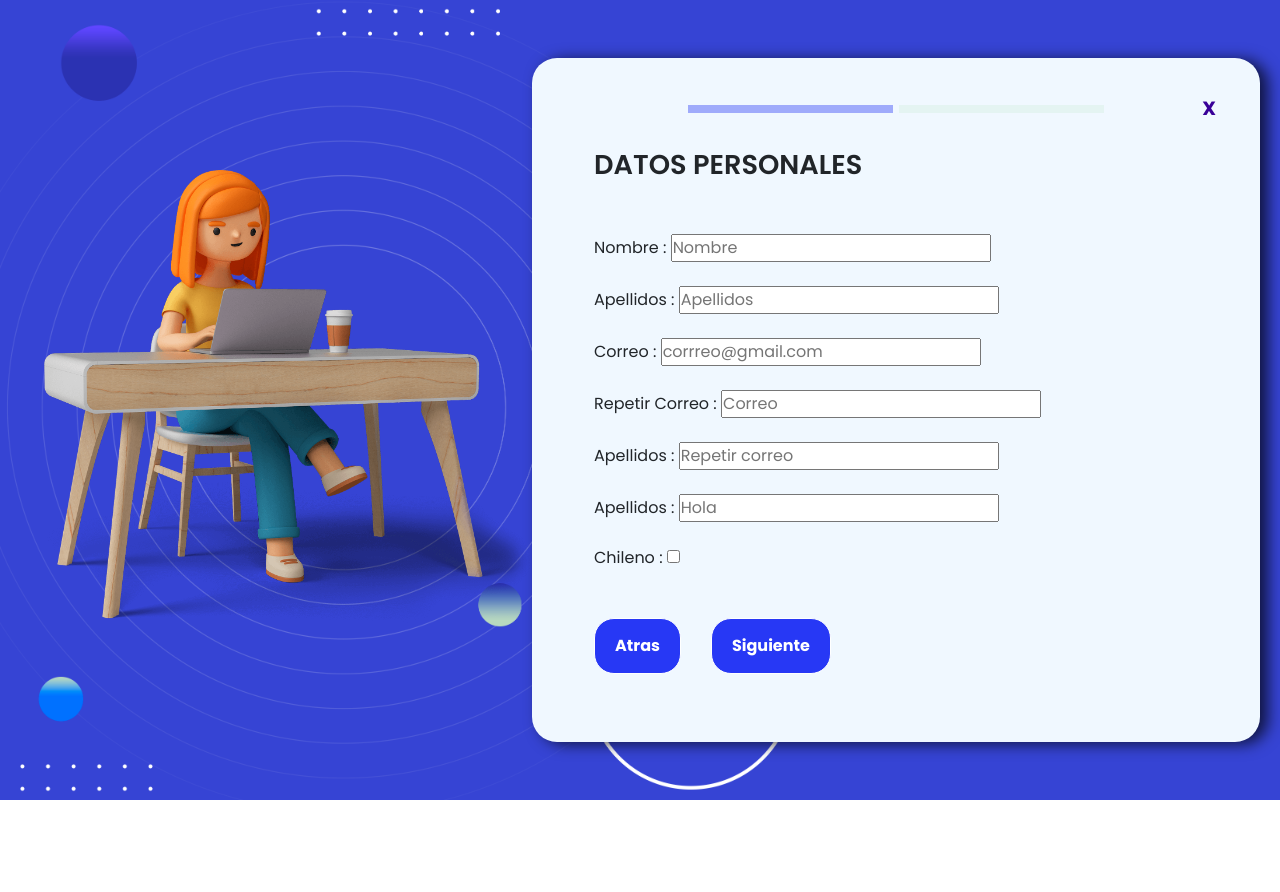
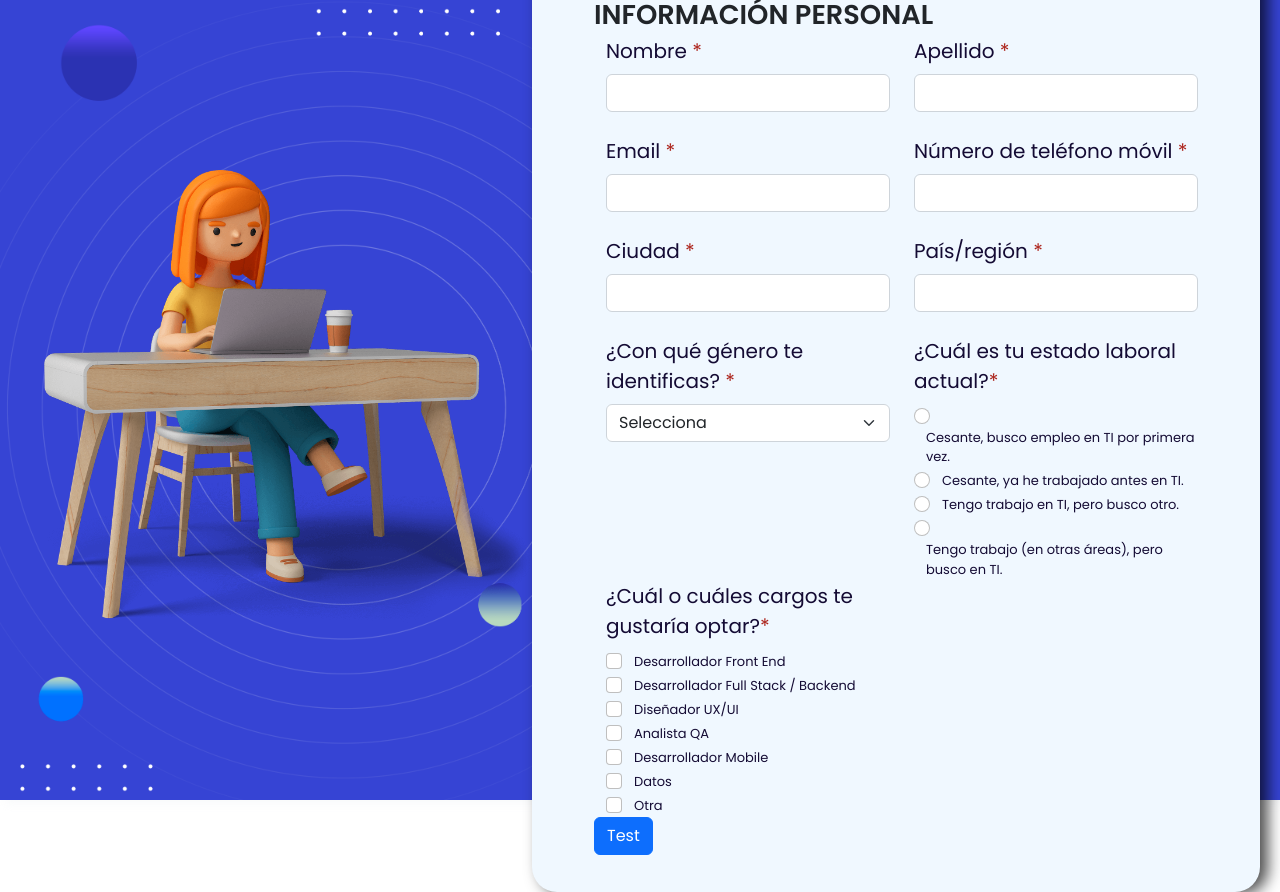
Before and after one commit to dlab-team/c7-frontend, a React (Create React App) app: page /carrou in a window 1280 px wide. Before the commit the page ends 800 px from the top, so only its background shows below. Built offline with nearby package versions, Linux system fonts and the light colour scheme.

Commit message:
personal info form

```diff
--- /dev/null
+++ b/src/components/FormInfoPersonal/index.js
@@ -0,0 +1,269 @@
+import "./style.scss";
+import { Form, Col, Row, Button,FormCheck } from "react-bootstrap";
+import React, { useState, useEffect } from "react";
+import { categories } from "../../utils/contactFormCategories";
+import { employmentStatus } from "../../utils/contactFormEmploymentStatus";
+
+const formDefault = {
+  name: "",
+  lastName: "",
+  email: "",
+  phone: "",
+  city: "",
+  country: "",
+  employmentStatus: "",
+  categories: [],
+};
+const categoriesDefault = new Array(categories.length).fill(false);
+
+const FormInfoPersonal = () => {
+  const [form, setForm] = useState(formDefault);
+  const [validated, setValidated] = useState(false);
+  const [categoriesState, setCategoriesState] = useState(categoriesDefault);
+  const checkBoxSelected = form.categories.length > 0;
+
+  const onFormUpdate = (e) => {
+    setForm({
+      ...form,
+      [e.target.name]: e.target.value,
+    });
+  };
+
+  useEffect(() => {
+    console.log(form);
+    console.log(atLeastOneCheckboxIsChecked());
+  }, [form]);
+
+  function atLeastOneCheckboxIsChecked() {
+    const checkboxes = Array.from(
+      document.querySelectorAll(".categories-checkbox")
+    );
+    return checkboxes.reduce((acc, curr) => acc || curr.checked, false);
+  }
+
+  ///////////////////////
+
+  const handleSubmit = (event) => {
+    const form = event.currentTarget;
+    if (form.checkValidity() === false) {
+      event.preventDefault();
+      event.stopPropagation();
+    }
+    setValidated(true);
+  };
+
+  const categoriesUpdate = (position) => {
+    const updatedcategoriesState = categoriesState.map((item, index) =>
+      index === position ? !item : item
+    );
+    setCategoriesState(updatedcategoriesState);
+    setForm({
+      ...form,
+      categories: Array.from(
+        document.querySelectorAll("input[type=checkbox]:checked"),
+        (e) => e.name
+      ),
+    });
+  };
+
+  return (
+    <Form noValidate validated={validated} onSubmit={handleSubmit}>
+      <div className="FormInfoPersonal">
+        <Form.Group as={Row}>
+          <Col sm="6">
+            <Form.Label>
+              <span className="text">
+                Nombre <span className="red">*</span>
+              </span>
+            </Form.Label>
+            <Form.Control
+              type="text"
+              required
+              onChange={onFormUpdate}
+              name="name"
+            />
+            <Form.Control.Feedback type="invalid">
+              Por favor ingresa tu Nombre.
+            </Form.Control.Feedback>
+          </Col>
+          <Col sm="6">
+            <Form.Label>
+              <span className="text">
+                Apellido <span className="red">*</span>
+              </span>
+            </Form.Label>
+            <Form.Control
+              type="text"
+              required
+              onChange={onFormUpdate}
+              name="lastName"
+            />
+            <Form.Control.Feedback type="invalid">
+              Por favor ingresa tu Apellido.
+            </Form.Control.Feedback>
+          </Col>
+        </Form.Group>
+
+        <br></br>
+        <Form.Group as={Row}>
+          <Col sm="6">
+            <Form.Label>
+              <span className="text">
+                Email <span className="red">*</span>
+              </span>
+            </Form.Label>
+            <Form.Control
+              type="email"
+              required
+              onChange={onFormUpdate}
+              name="email"
+            />
+            <Form.Control.Feedback type="invalid">
+              Por favor ingresa un Email valido.
+            </Form.Control.Feedback>
+          </Col>
+          <Col sm="6">
+            <Form.Label>
+              <span className="text">
+                Número de teléfono móvil <span className="red">*</span>
+              </span>
+            </Form.Label>
+            <Form.Control
+              type="number"
+              required
+              onChange={onFormUpdate}
+              name="phone"
+            />
+            <Form.Control.Feedback type="invalid">
+              Por favor ingresa tu Número.
+            </Form.Control.Feedback>
+          </Col>
+        </Form.Group>
+
+        <br></br>
+        <Form.Group as={Row}>
+          <Col sm="6">
+            <Form.Label>
+              <span className="text">
+                Ciudad <span className="red">*</span>
+              </span>
+            </Form.Label>
+            <Form.Control
+              type="text"
+              required
+              onChange={onFormUpdate}
+              name="city"
+            />
+            <Form.Control.Feedback type="invalid">
+              Por favor ingresa tu Ciudad.
+            </Form.Control.Feedback>
+          </Col>
+          <Col sm="6">
+            <Form.Label>
+              <span className="text">
+                País/región <span className="red">*</span>
+              </span>
+            </Form.Label>
+            <Form.Control
+              type="text"
+              required
+              onChange={onFormUpdate}
+              name="country"
+            />
+            <Form.Control.Feedback type="invalid">
+              Por favor ingresa tu País/región.
+            </Form.Control.Feedback>
+          </Col>
+        </Form.Group>
+
+        <br></br>
+        <Form.Group as={Row}>
+          <Col sm="6">
+            <Form.Label>
+              <span className="text">
+                ¿Con qué género te identificas? <span className="red">*</span>
+              </span>
+            </Form.Label>
+            <Form.Select required name="gender" defaultValue="">
+              <option value="" disabled hidden>
+                Selecciona
+              </option>
+              <option value="1">Hombre</option>
+              <option value="2">Mujer</option>
+              <option value="3">Otro</option>
+            </Form.Select>
+            <Form.Control.Feedback type="invalid">
+              Por favor selecciona tu Género.
+            </Form.Control.Feedback>
+          </Col>
+          <Col sm="6">
+
+            <Form.Label>
+              <span className="text">
+                ¿Cuál es tu estado laboral actual?<span className="red">*</span>
+              </span>
+            </Form.Label>
+            <FormCheck controlId="employment">
+              {employmentStatus.map((employment) => (
+                <div key={employment.name}>
+                  <Form.Check.Input
+                    required
+                    type="radio"
+                    name="employmentStatus"
+                    value={employment.value}
+                    onChange={onFormUpdate}
+                  />
+                  <Form.Check.Label className="text--sm">
+                    {employment.name}
+                  </Form.Check.Label>
+                  <Form.Control.Feedback type="invalid" htmlFor="employment">
+              Por favor selecciona una opcion.
+            </Form.Control.Feedback>
+                </div>
+              ))}
+
+              </FormCheck>
+          </Col>
+        </Form.Group>
+
+        <Form.Group as={Row}>
+          <Col sm="6">
+            <Form.Label>
+              <span className="text">
+                ¿Cuál o cuáles cargos te gustaría optar?
+                <span className="red">*</span>
+              </span>
+            </Form.Label>
+            <Form.Group required controlId="categories-checkbox">
+              {categories.map(({ name, value }, index) => (
+                <div key={name}>
+                  <Form.Check.Input
+                    formNoValidate={atLeastOneCheckboxIsChecked}
+                    className="categories-checkbox"
+                    type="checkbox"
+                    id={`check-${name}`}
+                    name={value}
+                    feedback="Debes seleccionar al menos una opcion."
+                    feedbacktype="invalid"
+                    checked={categoriesState[index]}
+                    onChange={() => categoriesUpdate(index)}
+                  />
+                  <Form.Check.Label
+                    className="text--sm"
+                    htmlFor={`check-${name}`}
+                  >
+                    {name}
+                  </Form.Check.Label>
+                </div>
+              ))}
+            </Form.Group>
+          </Col>
+        </Form.Group>
+      </div>
+      <Button type="submit" onSubmit={handleSubmit}>
+        Test
+      </Button>
+    </Form>
+  );
+};
+export default FormInfoPersonal;
--- /dev/null
+++ b/src/components/FormInfoPersonal/style.scss
@@ -0,0 +1,28 @@
+@use "../../styles/App" as *;
+
+.FormInfoPersonal {
+  display: block;
+  margin-left: 12px;
+}
+.text {
+  color: $blue-dark;
+  font-weight: 400;
+  font-size: 20px;
+  &--sm {
+    color: $blue-dark;
+    font-weight: 400;
+    font-size: 13px;
+  margin-left: 12px;
+
+  }
+  .red {
+    color: $red;
+  }
+}
+.list {
+    display: block;
+    list-style-type: none;
+    padding: 0px;
+    align-items: start;
+    justify-content: center;
+  }
--- a/src/components/WorkProfile_FormController/FormController.js
+++ b/src/components/WorkProfile_FormController/FormController.js
@@ -1,87 +1,94 @@
-import React from 'react'
-import './FormController.scss'
+import React from "react";
+import "./FormController.scss";
+import FormInfoPersonal from "../FormInfoPersonal";
 
 const FormController = () => {
-
-    return <>
+  return (
+    <>
       <div id="carouselExampleCaptions" className="carousel slide">
-
         {/* botones navegacion de la parte de arriba */}
         <div className="carousel-indicators indicators-container">
-                <button type="button" data-bs-target="#carouselExampleCaptions" data-bs-slide-to="0" className="form-indicator active" aria-current="true" aria-label="Slide 1"></button>
-                <button type="button" data-bs-target="#carouselExampleCaptions" data-bs-slide-to="1" className='form-indicator' aria-label="Slide 2"></button>
+          <button
+            type="button"
+            data-bs-target="#carouselExampleCaptions"
+            data-bs-slide-to="0"
+            className="form-indicator active"
+            aria-current="true"
+            aria-label="Slide 1"
+          ></button>
+          <button
+            type="button"
+            data-bs-target="#carouselExampleCaptions"
+            data-bs-slide-to="1"
+            className="form-indicator"
+            aria-label="Slide 2"
+          ></button>
           {/*<button type="button" data-bs-target="#carouselExampleCaptions" data-bs-slide-to="2" className='form-indicator' aria-label="Slide 3"></button>
                 <button type="button" data-bs-target="#carouselExampleCaptions" data-bs-slide-to="3" className='form-indicator' aria-label="Slide 4"></button>
                 <button type="button" data-bs-target="#carouselExampleCaptions" data-bs-slide-to="4" className='form-indicator' aria-label="Slide 5"></button> */}
         </div>
 
         {/* Cada formulario */}
-            <div className="carousel-inner" id='form-controll'>
-
+        <div className="carousel-inner" id="form-controll">
           <div className="carousel-item active">
-                    <span className='text__subject ' >
-                        DATOS PERSONALES
-                    </span>
-                    <TestForm />
+            <span className="text__subject ">INFORMACIÓN PERSONAL</span>
+            <FormInfoPersonal />
           </div>
 
           <div className="carousel-item">
-                    <span className='text__subject ' >
-                        DATOS DE TU CUENTA
-                    </span>
+            <span className="text__subject ">DATOS DE TU CUENTA</span>
             <TestForm />
           </div>
-
         </div>
-
       </div>
     </>
-}
+  );
+};
 
 // formulario para probar la vista
 const TestForm = () => {
-    return <form>
+  return (
+    <form>
       <br /> <br />
       <span>Nombre : </span>
-        <input type={'text'} placeholder='Nombre' /> <br /> <br />
-
+      <input type={"text"} placeholder="Nombre" /> <br /> <br />
       <span>Apellidos : </span>
-        <input type={'text'} placeholder='Apellidos' /> <br /> <br />
-
+      <input type={"text"} placeholder="Apellidos" /> <br /> <br />
       <span>Correo : </span>
-        <input type={'text'} placeholder='corrreo@gmail.com' /> <br /> <br />
-
+      <input type={"text"} placeholder="corrreo@gmail.com" /> <br /> <br />
       <span>Repetir Correo : </span>
-        <input type={'text'} placeholder='Correo' /> <br /> <br />
-
+      <input type={"text"} placeholder="Correo" /> <br /> <br />
       <span>Apellidos : </span>
-        <input type={'text'} placeholder='Repetir correo' /> <br /> <br />
-
+      <input type={"text"} placeholder="Repetir correo" /> <br /> <br />
       <span>Apellidos : </span>
-        <input type={'text'} placeholder='Hola' /> <br /> <br />
+      <input type={"text"} placeholder="Hola" /> <br /> <br />
       <span>Chileno : </span>
-        <input type={'checkbox'} /> <br /> <br />
+      <input type={"checkbox"} /> <br /> <br />
       <br />
-
-        <div style={{
-            display: 'flex',
-            gap: '30px',
-        }}>
-
-            <input type={'button'} value='Atras'
-                className='btn-app btn-app--blue'
+      <div
+        style={{
+          display: "flex",
+          gap: "30px",
+        }}
+      >
+        <input
+          type={"button"}
+          value="Atras"
+          className="btn-app btn-app--blue"
           data-bs-target="#carouselExampleCaptions"
           data-bs-slide="prev"
         />
 
-            <input type={'button'} value='Siguiente'
-                className='btn-app btn-app--blue'
+        <input
+          type={"button"}
+          value="Siguiente"
+          className="btn-app btn-app--blue"
           data-bs-target="#carouselExampleCaptions"
           data-bs-slide="next"
         />
       </div>
-    </form >
+    </form>
+  );
+};
 
-}
-
-export default FormController
+export default FormController;
--- a/src/styles/_settings.scss
+++ b/src/styles/_settings.scss
@@ -5,6 +5,7 @@ $blue: #2738f5;
 $blue-dark: #140b34;
 $grey: #232323;
 $light-grey: #575253;
+$red: #AC231B;
 $font: "Poppins", sans-serif;
 
 @import url("https://fonts.googleapis.com/css2?family=Poppins:wght@200;400;600;700&display=swap");
--- a/src/utils/contactFormCategories.js
+++ b/src/utils/contactFormCategories.js
@@ -1,30 +1,30 @@
 export const categories = [
     {
-      name: "Front End",
-      label: "Desarrollador Front End"
+      name: "Desarrollador Front End",
+      value: "Front End"
     },
     {
-      name: "Full Stack",
-      label: "Desarrollador Full Stack / Backend"
+      name: "Desarrollador Full Stack / Backend",
+      value: "Full Stack"
     },
     {
-      name: "UX/UI",
-      label: "Diseñador UX/UI"
+      name: "Diseñador UX/UI",
+      value: "UX/UI"
     },
     {
-      name: "QA",
-      label: "Analista QA"
+      name: "Analista QA",
+      value: "QA"
     },
     {
-      name: "Mobile",
-      label: "Desarrollador Mobile"
+      name: "Desarrollador Mobile",
+      value: "Mobile"
     },
     {
       name: "Datos",
-      label: "Datos"
+      value: "Datos"
     },
     {
       name: "Otra",
-      label: "Otra"
+      value: "Otra"
     }
   ];
--- /dev/null
+++ b/src/utils/contactFormEmploymentStatus.js
@@ -0,0 +1,18 @@
+export const employmentStatus = [
+    {
+      name: "Cesante, busco empleo en TI por primera vez.",
+      value: "Cesante, busco empleo en TI por primera vez."
+    },
+    {
+      name: "Cesante, ya he trabajado antes en TI.",
+      value: "Cesante, ya he trabajado antes en TI."
+    },
+    {
+      name: "Tengo trabajo en TI, pero busco otro.",
+      value: "Tengo trabajo en TI, pero busco otro."
+    },
+    {
+      name: "Tengo trabajo (en otras áreas), pero busco en TI.",
+      value: "Tengo trabajo (en otras áreas), pero busco en TI."
+    }
+  ];
```
Lines whose indentation alone changed are shown as unchanged.
